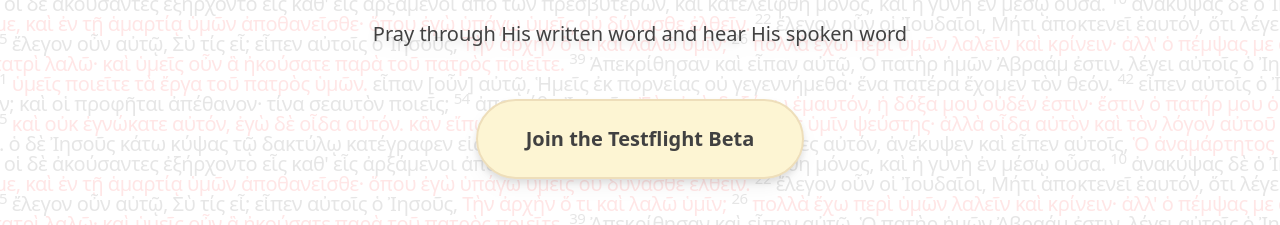
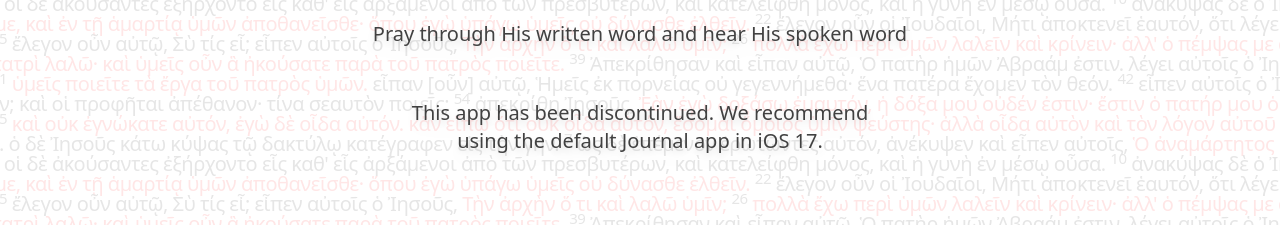
Before and after one commit to r-cha/Rhema-Journal-Home, an Astro site: page / in a window 1280 px wide. Shown: the part 315-540 px from the top of the page. Built offline with nearby package versions, Linux system fonts and the light colour scheme; Astro itself is replaced by a stand-in of ours.

Commit message:
Remove testflight links

```diff
--- a/src/components/Hero.astro
+++ b/src/components/Hero.astro
@@ -22,14 +22,9 @@ import { APP_STORE_URL } from "../consts.ts";
       Pray through His written word and hear His spoken word
     </span>
     <div class="flex flex-row items-center gap-6">
-      <a
-        href={APP_STORE_URL}
-        target="_blank"
-        rel="noreferrer noopener"
-        class="drop-shadow-lg text-grayish text-lg md:text-xl font-bold p-4 md:py-6 md:px-12 rounded-full bg-morning border-2 border-sunlight"
-      >
-        Join the Testflight Beta
-      </a>
+      <p class="drop-shadow-lg text-grayish text-lg md:text-xl text-center max-w-lg">
+        This app has been discontinued. We recommend using the default Journal app in iOS 17.
+      </p>
     </div>
   </div>
   <div
--- a/src/consts.ts
+++ b/src/consts.ts
@@ -1 +1 @@
-export const APP_STORE_URL = "https://testflight.apple.com/join/Fg8mhlTe"
+export const APP_STORE_URL = "#" // App discontinued, removing TestFlight link
```
